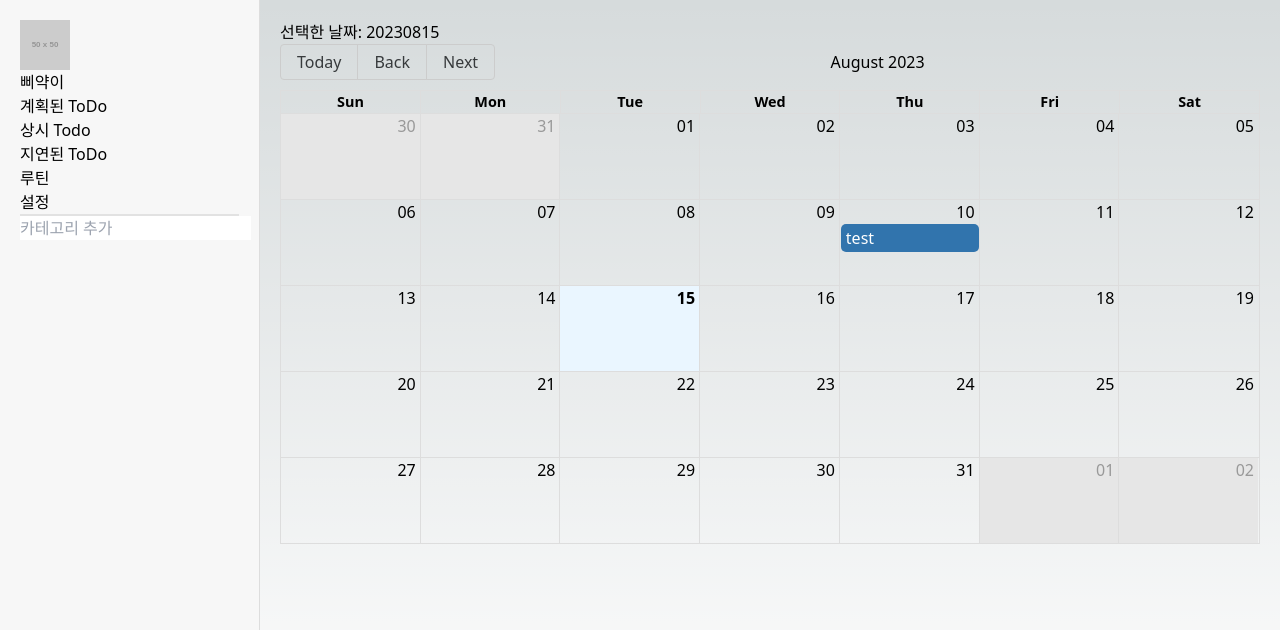
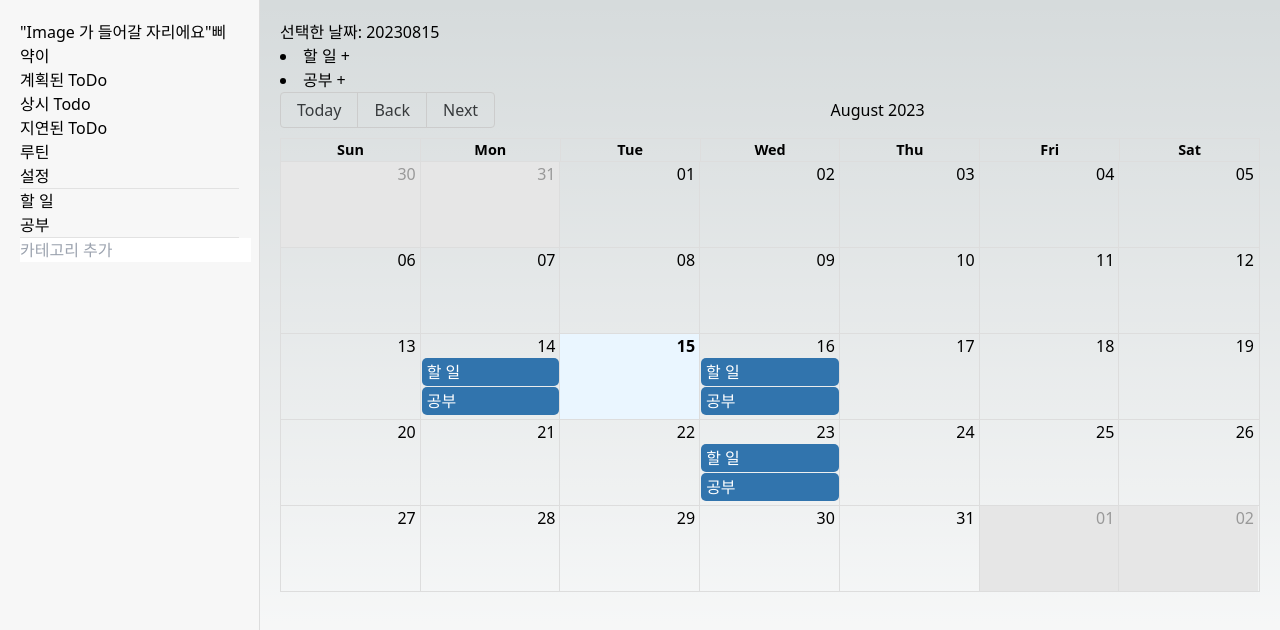
Before and after one commit to bottle-ari/peep_todo_react, a Next.js app: page /ScheduledToDo in a window 1280 px wide. Shown: the top 630 px of the page. Built offline with nearby package versions, Linux system fonts and the light colour scheme.

Commit message:
[FEAT] Category, ToDo implemented.

```diff
--- a/next.config.js
+++ b/next.config.js
@@ -1,9 +1,6 @@
 /** @type {import('next').NextConfig} */
 const nextConfig = {
   reactStrictMode: true,
-  images: {
-    domains: ["via.placeholder.com"], // 이미지를 가져올 도메인을 추가하세요
-  },
 };
 
 module.exports = nextConfig;
--- a/src/components/Sidebar.jsx
+++ b/src/components/Sidebar.jsx
@@ -43,12 +43,7 @@ function Sidebar() {
     <SidebarContainer>
       <div id="sidebar">
         <div id="userProfile">
-          <Image
-            src="https://via.placeholder.com/50x50"
-            alt="Example Image"
-            width={50}
-            height={50}
-          />
+          "Image 가 들어갈 자리에요"
           {"삐약이"}
         </div>
         <nav>
--- a/src/context/ListContext.js
+++ b/src/context/ListContext.js
@@ -1,19 +1,69 @@
 // ListContext.js
-
-import React, { createContext, useContext, useState } from "react";
+import React, { createContext, useContext, useState, useEffect } from "react";
+import flexibleDummyData from "../dummyData/flexibleDummyData.json";
+import scheduledDummyData from "../dummyData/scheduledDummyData.json";
 
 const ListContext = createContext();
-
-class Category {
-  constructor(name) {
-    this.name = name;
-    this.toDoList = [];
-  }
-}
 
 export const ListProvider = ({ children }) => {
   const [categoryList, setCategoryList] = useState([]);
   const [flexibleToDoList, setFlexibleToDoList] = useState([]);
+  const [scheduledToDoData, setScheduledToDoData] = useState(new Map());
+
+  // categoryList init from .json
+  useEffect(() => {
+    let initCategoryList = [];
+    const categoriesFromJson = flexibleDummyData.categories;
+    categoriesFromJson.map(
+      (category) =>
+        (initCategoryList = [...initCategoryList, category.categoryName])
+    );
+    setCategoryList(initCategoryList);
+  }, []);
+
+  // flexibleToDoList init from .json
+  useEffect(() => {
+    let initFlexibleToDoList = [];
+    const categoriesFromJson = flexibleDummyData.categories;
+
+    categoriesFromJson.map((category) => {
+      const newCategory = { name: category.categoryName, toDoList: [] };
+      category.todoList.map(
+        (toDo) =>
+          (newCategory.toDoList = [
+            ...newCategory.toDoList,
+            { name: toDo.todoName, check: false },
+          ])
+      );
+      initFlexibleToDoList = [...initFlexibleToDoList, newCategory];
+    });
+    setFlexibleToDoList(initFlexibleToDoList);
+  }, []);
+
+  // flexibleToDoList init from .json
+  useEffect(() => {
+    let initScheduledToDoData = new Map();
+    const dayListFromJson = scheduledDummyData.contents;
+
+    dayListFromJson.map((day) => {
+      let newCategoryList = [];
+
+      day.categories.map((category) => {
+        const newCategory = { name: category.categoryName, toDoList: [] };
+        category.todoList.map(
+          (toDo) =>
+            (newCategory.toDoList = [
+              ...newCategory.toDoList,
+              { name: toDo.todoName, check: false },
+            ])
+        );
+        newCategoryList = [...newCategoryList, newCategory];
+      });
+      initScheduledToDoData.set(day.date, newCategoryList);
+    });
+
+    setScheduledToDoData(initScheduledToDoData);
+  }, []);
 
   return (
     <ListContext.Provider
@@ -22,6 +72,8 @@ export const ListProvider = ({ children }) => {
         setCategoryList,
         flexibleToDoList,
         setFlexibleToDoList,
+        scheduledToDoData,
+        setScheduledToDoData,
       }}
     >
       {children}
--- a/src/pages/FlexibleToDo.jsx
+++ b/src/pages/FlexibleToDo.jsx
@@ -9,9 +9,17 @@ import { useListContext } from "../context/ListContext";
 const FlexibleToDo = () => {
   const { flexibleToDoList, setFlexibleToDoList } = useListContext();
   const [newToDo, setNewToDo] = useState("");
+  const [focusedCategoryIndex, setFocusedCategoryIndex] = useState(-1);
 
   // category가 클릭되었을때, input이 보이도록
-  const addToDoInCategory = () => {};
+  const handleCategoryClick = (categoryIndex) => {
+    setFocusedCategoryIndex(categoryIndex);
+  };
+
+  // input 다시 안보이도록,
+  const handleBlur = () => {
+    setFocusedCategoryIndex(-1);
+  };
 
   const handleAddToDo = (categoryIndex) => {
     if (newToDo.trim() !== "") {
@@ -48,7 +56,12 @@ const FlexibleToDo = () => {
         <h1>상시 ToDo</h1>
         {flexibleToDoList.map((category, categoryIndex) => (
           <div>
-            <li key={categoryIndex}>{category.name}</li>
+            <li
+              key={categoryIndex}
+              onClick={() => handleCategoryClick(categoryIndex)}
+            >
+              {category.name + " + "}
+            </li>
             <ul>
               {category.toDoList.map((toDo, toDoIndex) =>
                 toDo.check === false ? (
@@ -65,13 +78,17 @@ const FlexibleToDo = () => {
                 ) : null
               )}
             </ul>
+            {categoryIndex === focusedCategoryIndex ? (
               <input
                 type="text"
                 placeholder="상시ToDo 추가"
                 value={newToDo}
                 onChange={handleInputChange}
                 onKeyDown={handleInputKeyPress(categoryIndex)}
+                onBlur={handleBlur}
+                autoFocus
               />
+            ) : null}
           </div>
         ))}
       </div>
--- a/src/pages/ScheduledToDo.jsx
+++ b/src/pages/ScheduledToDo.jsx
@@ -1,10 +1,10 @@
 // ScheduledToDo.jsx
-import React, { useState } from "react";
+import React, { useContext, useState, useEffect } from "react";
 import { Calendar, momentLocalizer } from "react-big-calendar";
 import "react-big-calendar/lib/css/react-big-calendar.css";
 import moment from "moment";
-import scheduledDummyData from "../dummyData/scheduledDummyDate.json";
 import MainLayout from "@/components/MainLayout";
+import { useListContext } from "../context/ListContext";
 
 const localizer = momentLocalizer(moment);
 
@@ -34,50 +34,173 @@ function CustomMonthView({ events, selectedDate, onDateClick }) {
 
 const ScheduledToDo = () => {
   const [selectedDate, setSelectedDate] = useState(new Date());
+  const [events, setEvents] = useState([]);
+  const { scheduledToDoData, setScheduledToDoData } = useListContext();
+  const { categoryList, setCategoryList } = useListContext();
+  const [newToDo, setNewToDo] = useState("");
+  const [focusedCategoryIndex, setFocusedCategoryIndex] = useState(-1);
+
+  // category가 클릭되었을때, input이 보이도록
+  const handleCategoryClick = (categoryIndex) => {
+    setFocusedCategoryIndex(categoryIndex);
+  };
+
+  // input 다시 안보이도록,
+  const handleBlur = () => {
+    setFocusedCategoryIndex(-1);
+  };
+
+  const handleAddToDo = (day, categoryTagIndex) => {
+    if (newToDo.trim() !== "") {
+      const updatedScheduledToDoData = new Map(scheduledToDoData);
+
+      if (updatedScheduledToDoData.has(day)) {
+        let newCategoryList = [...updatedScheduledToDoData.get(day)];
+
+        let categoryFound = false;
+
+        for (let i = 0; i < newCategoryList.length; i++) {
+          if (newCategoryList[i].name === categoryList[categoryTagIndex]) {
+            newCategoryList[i].toDoList.push({ name: newToDo, check: false });
+            categoryFound = true;
+            break;
+          }
+        }
+
+        if (!categoryFound) {
+          newCategoryList.push({
+            name: categoryList[categoryTagIndex],
+            toDoList: [{ name: newToDo, check: false }],
+          });
+        }
+
+        updatedScheduledToDoData.set(day, newCategoryList);
+      } else {
+        // 선택된 날짜에 ToDo data가 없었다면,
+        const newCategoryList = [
+          {
+            name: categoryList[categoryTagIndex],
+            toDoList: [{ name: newToDo, check: false }],
+          },
+        ];
+        updatedScheduledToDoData.set(day, newCategoryList);
+      }
+      setScheduledToDoData(updatedScheduledToDoData);
+      setNewToDo("");
+    }
+  };
+
+  const handleInputChange = (event) => {
+    setNewToDo(event.target.value);
+  };
+
+  const handleInputKeyPress = (day, categoryTagIndex) => (event) => {
+    if (event.key === "Enter") {
+      handleAddToDo(day, categoryTagIndex);
+    }
+  };
 
   const handleDateClick = (date) => {
     setSelectedDate(date);
   };
 
-  const [daysData, setDaysData] = useState(scheduledDummyData.contents);
+  const toggleCheck = (day, categoryIndex, toDoIndex) => {
+    const updatedScheduledToDoData = new Map(scheduledToDoData);
 
-  const events = [
+    const newCategoryList = [...updatedScheduledToDoData.get(day)];
+    newCategoryList[categoryIndex] = {
+      ...newCategoryList[categoryIndex],
+      toDoList: newCategoryList[categoryIndex].toDoList.map((toDo, index) =>
+        index === toDoIndex ? { ...toDo, check: !toDo.check } : toDo
+      ),
+    };
+
+    updatedScheduledToDoData.set(day, newCategoryList);
+    setScheduledToDoData(updatedScheduledToDoData);
+  };
+
+  // event setting
+  useEffect(() => {
+    let newEvents = [];
+
+    scheduledToDoData.forEach((value, key) => {
+      value.map((category) => {
+        const year = parseInt(key.slice(0, 4));
+        const month = parseInt(key.slice(4, 6));
+        const day = parseInt(key.slice(6, 8));
+
+        newEvents = [
+          ...newEvents,
           {
-      title: "test",
-      start: new Date(2023, 7, 10),
-      end: new Date(2023, 7, 11),
+            title: category.name,
+            start: new Date(year, month - 1, day),
+            end: new Date(year, month - 1, day + 1),
           },
         ];
 
+        setEvents(newEvents);
+      });
+    });
+  }, [scheduledToDoData]);
+
   return (
     <div>
-      <h1>선택한 날짜: {moment(selectedDate).format("YYYYMMDD")}</h1>{" "}
+      <h1>선택한 날짜: {moment(selectedDate).format("YYYYMMDD")}</h1>
       <div>
-        {daysData.map((dayData, index) =>
-          dayData.date === moment(selectedDate).format("YYYYMMDD") ? (
-            <ul key={index}>
-              {dayData.categories.map((category, categoryIndex) => (
-                <li key={categoryIndex}>
-                  {category.categoryName}
+        {categoryList.map((categoryTag, categoryTagIndex) => (
+          <>
+            <li
+              key={categoryTagIndex}
+              onClick={() => handleCategoryClick(categoryTagIndex)}
+            >
+              {categoryTag + " +"}
+            </li>
+
+            {scheduledToDoData.has(moment(selectedDate).format("YYYYMMDD"))
+              ? scheduledToDoData
+                  .get(moment(selectedDate).format("YYYYMMDD"))
+                  .map(
+                    (category, categoryIndex) =>
+                      category.name == categoryTag && (
                         <ul>
-                    {category.todoList.map((toDo, toDoIndex) => (
+                          {category.toDoList.map((toDo, toDoIndex) => (
                             <li key={toDoIndex}>
                               <label>
                                 <input
                                   type="checkbox"
                                   checked={toDo.check}
-                            //onChange={}
+                                  onChange={() =>
+                                    toggleCheck(
+                                      moment(selectedDate).format("YYYYMMDD"),
+                                      categoryIndex,
+                                      toDoIndex
+                                    )
+                                  }
                                 />
-                          {toDo.todoName}
+                                {toDo.name}
                               </label>
                             </li>
                           ))}
                         </ul>
-                </li>
+                      )
+                  )
+              : null}
+            {categoryTagIndex === focusedCategoryIndex ? (
+              <input
+                type="text"
+                placeholder="상시ToDo 추가"
+                value={newToDo}
+                onChange={handleInputChange}
+                onKeyDown={handleInputKeyPress(
+                  moment(selectedDate).format("YYYYMMDD"),
+                  categoryTagIndex
+                )}
+                onBlur={handleBlur}
+                autoFocus
+              />
+            ) : null}
+          </>
         ))}
-            </ul>
-          ) : null
-        )}
       </div>
       <CustomMonthView
         events={events}
@@ -86,7 +209,7 @@ const ScheduledToDo = () => {
       />
     </div>
   );
-}
+};
 
 ScheduledToDo.layout = MainLayout;
 
```
Also changed, not shown: src/dummyData/scheduledDummyData.json (renamed from src/dummyData/scheduledDummyDate.json). Lines whose indentation alone changed are shown as unchanged.
